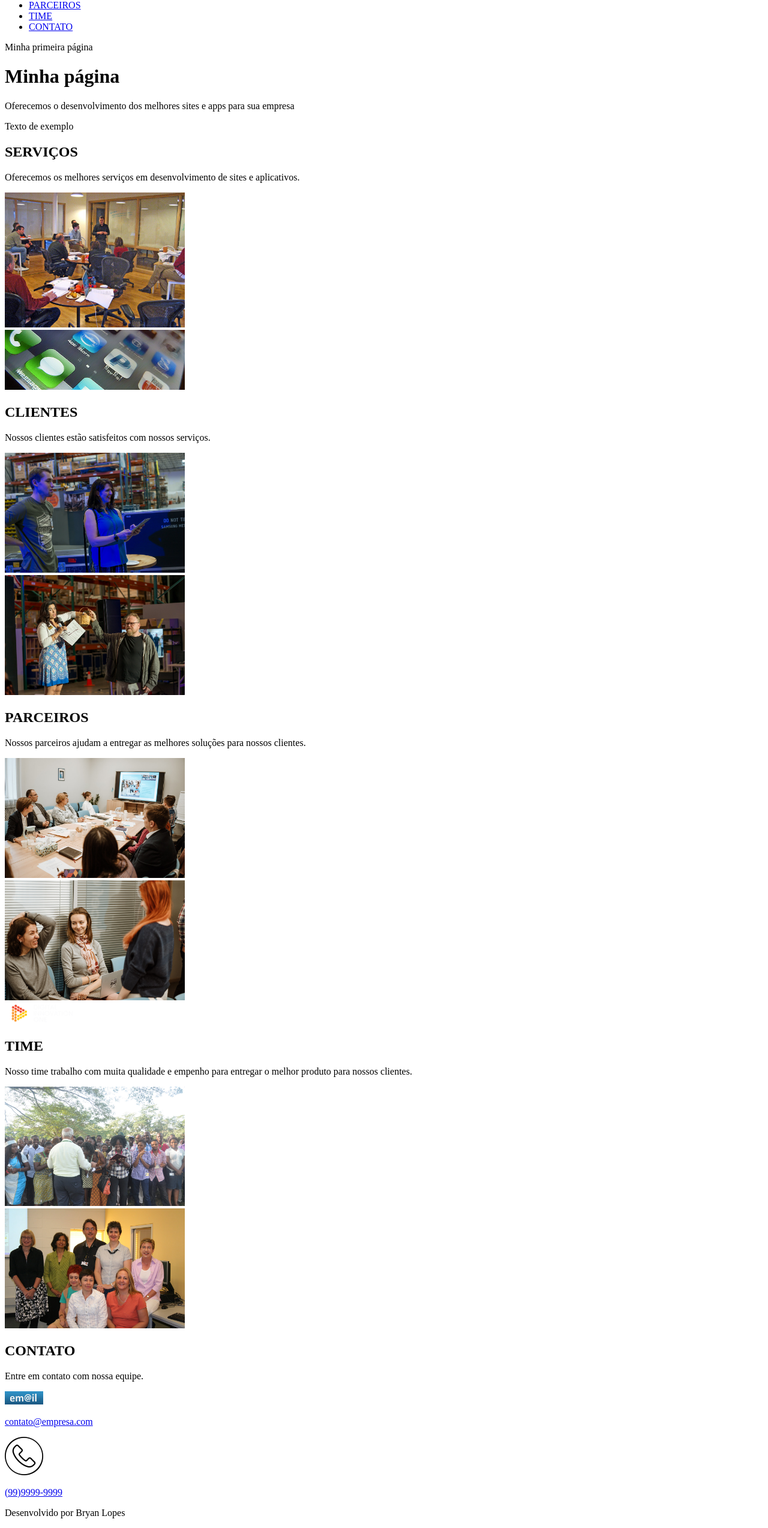
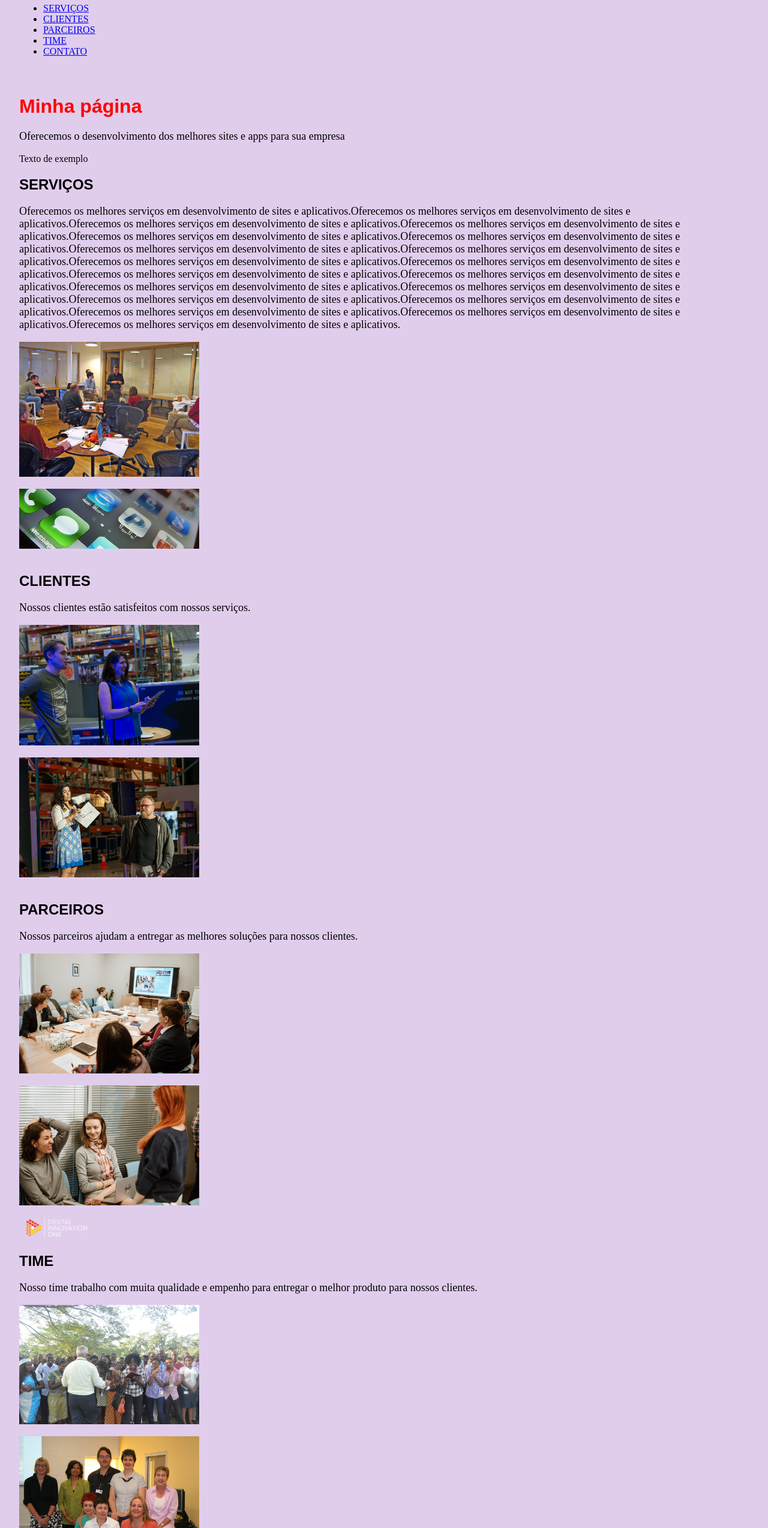
Before and after one commit to BryanLoops/CursoWebDIO, a plain HTML site: page index.html in a window 1280 px wide. Shown: the part 52-2600 px from the top of the page at 60% size. Drawn offline with Linux system fonts and the light colour scheme.

Commit message:
Added some css as example

```diff
--- /dev/null
+++ b/css/style.css
@@ -0,0 +1,35 @@
+body{
+    background: #e0cdec;
+    margin-left: 32px;
+    margin-right: 128px;
+}
+
+header{
+    margin-top: 64px;
+}
+
+h1{
+    color: red;
+    font-family: fantasy;
+}
+
+h2{
+    font-family: fantasy;
+}
+
+p{
+    font-size: 18px;
+}
+
+footer{
+    margin-bottom: 32px;
+}
+
+.img_padrao{
+    margin-bottom: 16px;
+    width: 300px;
+}
+
+.logo{
+    width: 32px;
+}
--- a/index.html
+++ b/index.html
@@ -3,9 +3,12 @@
     <head>
         <meta charset="utf-8">
         <title>Minha Página</title>
+        <link rel="stylesheet" type="text/css" href="css/style.css">
     </head>
 
     <body>
+        <p>Minha página</p>
+
         <nav>
             <ul>
                 <li><a href="#servicos">SERVIÇOS</a></li>
@@ -15,8 +18,6 @@
                 <li><a href="#contato">CONTATO</a></li>
             </ul>
         </nav>
-
-        <p>Minha primeira página</p>
 
         <header>
             <h1>Minha página</h1>
@@ -29,12 +30,12 @@
 
         <section id="servicos">
             <h2>SERVIÇOS</h2>
-            <p>Oferecemos os melhores serviços em desenvolvimento de sites e aplicativos.</p>
+            <p>Oferecemos os melhores serviços em desenvolvimento de sites e aplicativos.Oferecemos os melhores serviços em desenvolvimento de sites e aplicativos.Oferecemos os melhores serviços em desenvolvimento de sites e aplicativos.Oferecemos os melhores serviços em desenvolvimento de sites e aplicativos.Oferecemos os melhores serviços em desenvolvimento de sites e aplicativos.Oferecemos os melhores serviços em desenvolvimento de sites e aplicativos.Oferecemos os melhores serviços em desenvolvimento de sites e aplicativos.Oferecemos os melhores serviços em desenvolvimento de sites e aplicativos.Oferecemos os melhores serviços em desenvolvimento de sites e aplicativos.Oferecemos os melhores serviços em desenvolvimento de sites e aplicativos.Oferecemos os melhores serviços em desenvolvimento de sites e aplicativos.Oferecemos os melhores serviços em desenvolvimento de sites e aplicativos.Oferecemos os melhores serviços em desenvolvimento de sites e aplicativos.Oferecemos os melhores serviços em desenvolvimento de sites e aplicativos.Oferecemos os melhores serviços em desenvolvimento de sites e aplicativos.Oferecemos os melhores serviços em desenvolvimento de sites e aplicativos.Oferecemos os melhores serviços em desenvolvimento de sites e aplicativos.Oferecemos os melhores serviços em desenvolvimento de sites e aplicativos.Oferecemos os melhores serviços em desenvolvimento de sites e aplicativos.</p>
             <div>
-                <img src="images/369497190_d4bab4c572_b.jpg" width="300px">
+                <img src="images/369497190_d4bab4c572_b.jpg" class="img_padrao">
             </div>
             <div>
-                <img src="images/5324223435_08184240d8.jpg" width="300px">
+                <img src="images/5324223435_08184240d8.jpg" class="img_padrao">
             </div>
         </section>
 
@@ -42,10 +43,10 @@
             <h2>CLIENTES</h2>
             <p>Nossos clientes estão satisfeitos com nossos serviços.</p>
             <div>
-                <img src="images/36238194774_008987c7d4_b.jpg" width="300px">
+                <img src="images/36238194774_008987c7d4_b.jpg" class="img_padrao">
             </div>
             <div>
-                <img src="images/36931657531_e850e97343_b.jpg" width="300px">
+                <img src="images/36931657531_e850e97343_b.jpg" class="img_padrao">
             </div>
         </section>
 
@@ -53,10 +54,10 @@
             <h2>PARCEIROS</h2>
             <p>Nossos parceiros ajudam a entregar as melhores soluções para nossos clientes.</p>
             <div>
-                <img src="images/49449841938_d8c11cb9e0_b.jpg" width="300px">
+                <img src="images/49449841938_d8c11cb9e0_b.jpg" class="img_padrao">
             </div>
             <div>
-                <img src="images/49449847863_80790a299b_b.jpg" width="300px">
+                <img src="images/49449847863_80790a299b_b.jpg" class="img_padrao">
             </div>
             <div>
                 <a href="https://web.digitalinnovation.one/home" target="_blank">
@@ -69,10 +70,10 @@
             <h2>TIME</h2>
             <p>Nosso time trabalho com muita qualidade e empenho para entregar o melhor produto para nossos clientes.</p>
             <div>
-                <img src="images/12676689384_b95a11ea3f_b.jpg" width="300px">
+                <img src="images/12676689384_b95a11ea3f_b.jpg" class="img_padrao">
             </div>
             <div>
-                <img src="images/890937938_0763afa8d2_b.jpg" width="300px">
+                <img src="images/890937938_0763afa8d2_b.jpg" class="img_padrao">
             </div>
         </section>
 
@@ -80,11 +81,11 @@
             <h2>CONTATO</h2>
             <p>Entre em contato com nossa equipe.</p>
             <div>
-                <img src="images/email.jpg" width="64px">
+                <img src="images/email.jpg" class="logo">
                 <p><a href="mailto:contato@empresa.com">contato@empresa.com</a></p>
             </div>
             <div>
-                <img src="images/telefone.png" width="64px">
+                <img src="images/telefone.png" class="logo">
                 <p><a href="tel:9999999999">(99)9999-9999</a></p>
             </div>
         </section>
```
